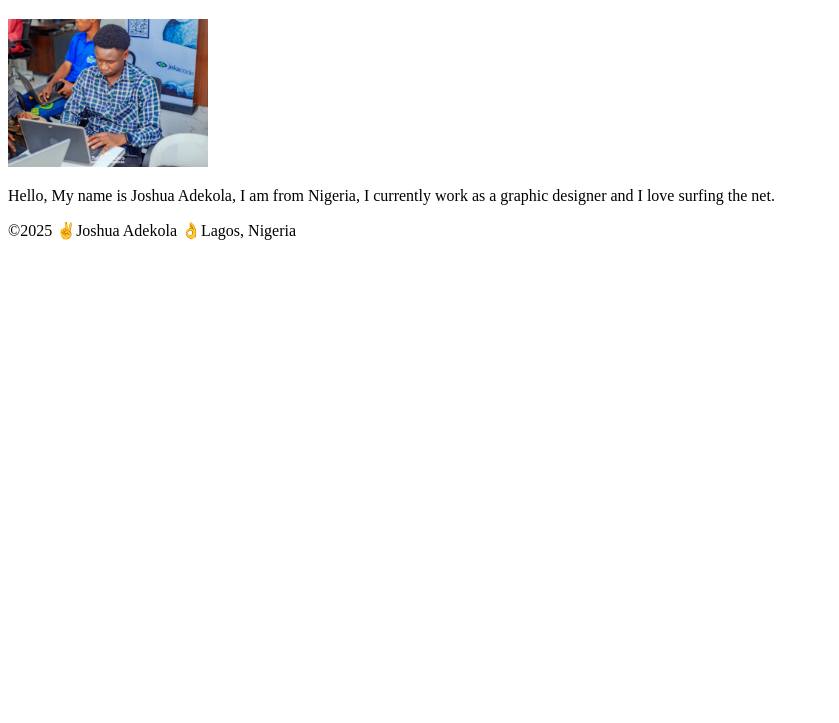
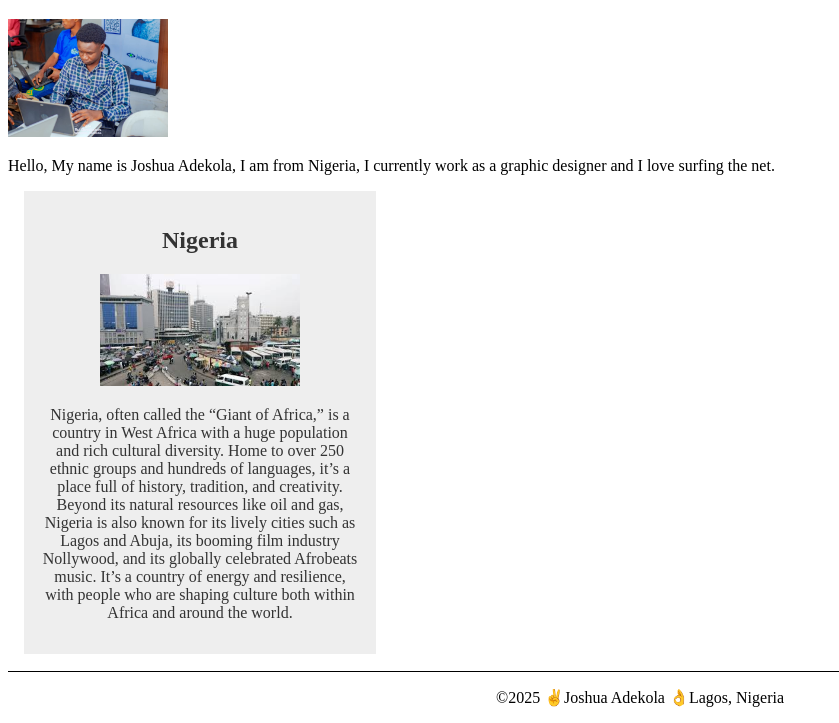
Before and after one commit to Biggjo/wdd130, a plain HTML site: page index.html in a window 1280 px wide. Shown: the part 87-810 px from the top of the page, without its empty margins (0-839 px from the left). Drawn offline with Linux system fonts and the light colour scheme.

Commit message:
Homepage update

```diff
--- a/index.html
+++ b/index.html
@@ -4,6 +4,9 @@
 <head>
     <meta charset="UTF-8">
     <meta name="viewport" content="width=device-width, initial-scale=1.0">
+    <meta name="description" content="Joshua Adekola BYU-Idaho WDD 130 course home page ">
+    <meta name="author" content="Joshua Adekola">
+    <link rel="stylesheet" href="./styles/styles.css">
     <title>WDD 130 | Personal Homepage</title>
 </head>
 
@@ -22,6 +25,21 @@
             surfing the net.
         </p>
     </main>
+    <aside>
+        <h2>Nigeria</h2>
+        <img src="./images/Nigeria.jpg" alt="A nice view of a busy area in Oshodi, Nigeria.">
+        <p>
+            Nigeria, often called the “Giant of Africa,” is a country in West Africa with a huge population and rich
+            cultural
+            diversity. Home to over 250 ethnic groups and hundreds of languages, it’s a place full of history,
+            tradition, and
+            creativity. Beyond its natural resources like oil and gas, Nigeria is also known for its lively cities such
+            as Lagos and
+            Abuja, its booming film industry Nollywood, and its globally celebrated Afrobeats music. It’s a country of
+            energy and
+            resilience, with people who are shaping culture both within Africa and around the world.
+        </p>
+    </aside>
     <footer>
         <p>&copy;2025 ✌️Joshua Adekola 👌Lagos, Nigeria</p>
     </footer>
--- a/styles/styles.css
+++ b/styles/styles.css
@@ -0,0 +1,32 @@
+main {
+    max-width: 840px;
+}
+aside {
+    width: 20rem;
+    margin: 1rem;
+    border: 1px solid rgb(0, 0, 0 / 0.2);
+    padding: 1rem;
+    background-color: #eee;
+    color: #333;
+    text-align: center;
+}
+
+aside img {
+    width: 200px;
+    height: auto;
+}
+
+main img{
+    width: 160px;
+    height: auto;
+}
+
+p {
+    padding: 0;
+}
+
+footer {
+    margin-top: 17px;
+    border-top: 1px solid #000;
+    text-align: center;
+}
```
Also changed, not shown: images/Nigeria.jpg (added).
